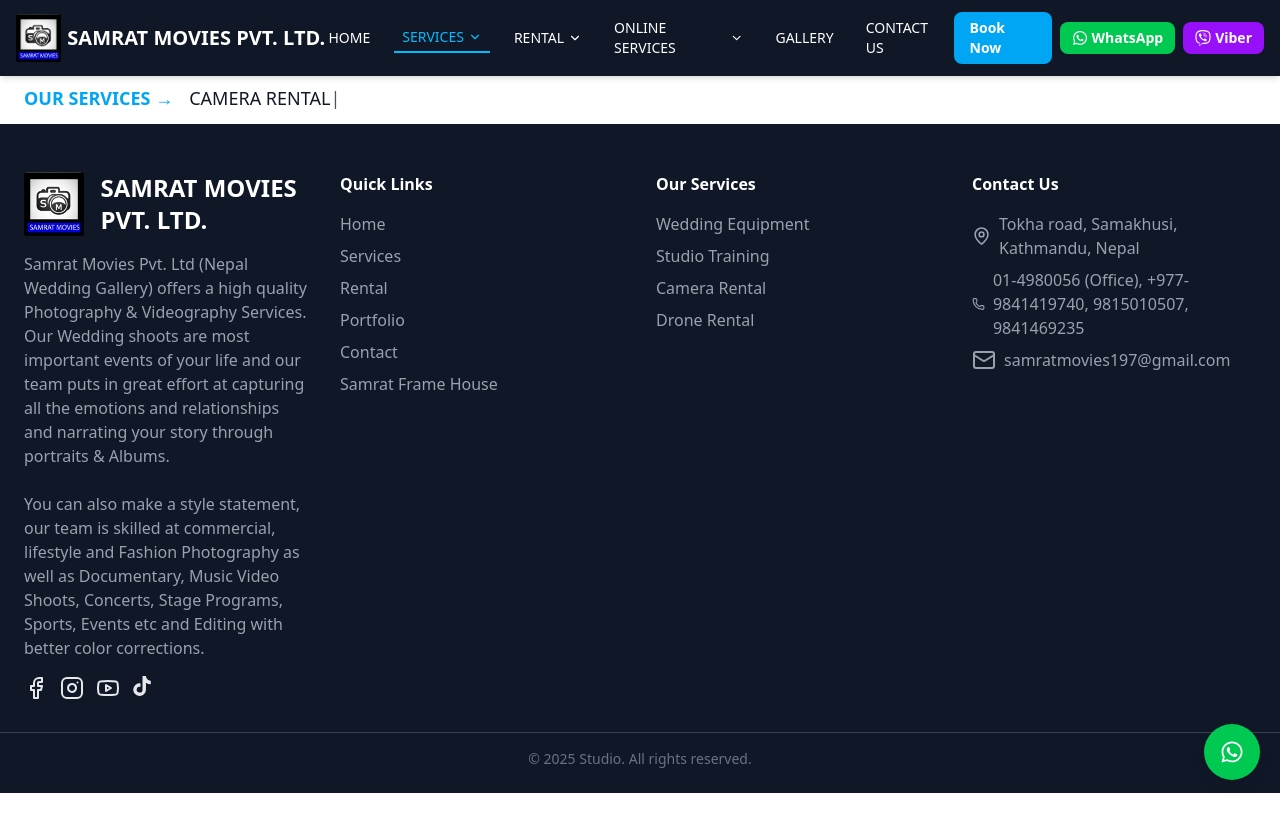
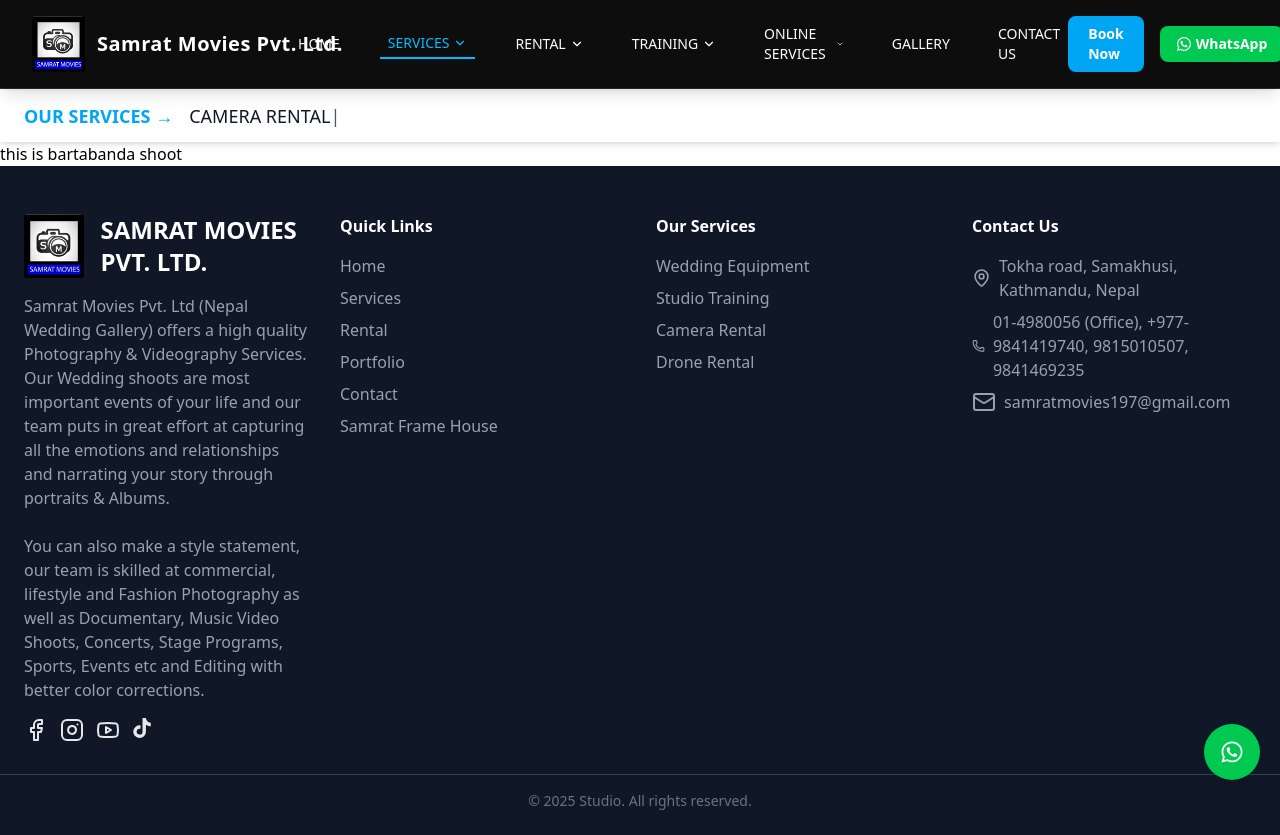
Before and after one commit to Mandip69/Samrat-Group, a React (Vite) app: page /services/barta in a window 1280 px wide. Before the commit the page ends 800 px from the top, so only its background shows below. Built offline with nearby package versions, Linux system fonts and the light colour scheme.

Commit message:
added new services in code

```diff
--- a/src/App.jsx
+++ b/src/App.jsx
@@ -7,7 +7,12 @@ import OnlineBooking from './pages/online/online';
 import ContactPage from './pages/contact/contact';
 import Tranning from './pages/services/tranning';
 import Wedding from './pages/services/wedding';
-import Studio from './pages/services/studio';
+import Barta from './pages/services/barta';
+import Event from './pages/services/event';
+import Indoor from './pages/services/indoor';
+import Pasni from './pages/services/pasni';
+
+// import Studio from './pages/services/studio';
 import Camera from './pages/rental/camera';
 import Projector from './pages/rental/projector';
 import Drone from './pages/rental/drone';
@@ -30,7 +35,11 @@ function App() {
         <Route path="/online" element={<OnlineBooking />} />
         <Route path="services/tranning" element={<Tranning />} />
         <Route path='/services/wedding' element={<Wedding />} />
-        <Route path='/services/studio' element={<Studio />} />
+        <Route path='/services/barta' element={<Barta />}/>
+        <Route path='/services/event' element={<Event />}/>
+        <Route path='/services/indoor' element={<Indoor />}/>
+        <Route path='/services/pasni' element={ <Pasni/>}/>
+        {/* <Route path='/services/studio' element={<Studio />} /> */}
         <Route path="/rental/camera" element={<Camera />} />
         <Route path='/rental/projector' element={<Projector />} />
         <Route path="/rental/drone" element={<Drone />} />
--- a/src/components/navbar.jsx
+++ b/src/components/navbar.jsx
@@ -10,18 +10,19 @@ const Navbar = () => {
   const [mobileMenuOpen, setMobileMenuOpen] = useState(false);
   const [mobileDropdown, setMobileDropdown] = useState(null);
 
-  // --- Update active menu based on current URL ---
+  // --- Update active menu based on URL ---
   useEffect(() => {
     const path = location.pathname;
     if (path === "/") setActive("home");
     else if (path.startsWith("/services")) setActive("services");
     else if (path.startsWith("/rental")) setActive("rental");
+    else if (path.startsWith("/training")) setActive("training");
     else if (path.startsWith("/service")) setActive("online");
     else if (path.startsWith("/portfolio")) setActive("portfolio");
     else if (path.startsWith("/contact")) setActive("contact");
   }, [location.pathname]);
 
-  // --- Typewriter Animation State ---
+  // --- Typewriter animation ---
   const services = [
     "WEDDING PACKAGES",
     "CAMERA RENTAL",
@@ -35,7 +36,6 @@ const Navbar = () => {
 
   useEffect(() => {
     let typingInterval;
-
     if (charIndex < services[serviceIndex].length) {
       typingInterval = setInterval(() => {
         setDisplayText((prev) => prev + services[serviceIndex][charIndex]);
@@ -48,7 +48,6 @@ const Navbar = () => {
         setServiceIndex((prev) => (prev + 1) % services.length);
       }, 2000);
     }
-
     return () => clearInterval(typingInterval);
   }, [charIndex, serviceIndex, services]);
 
@@ -59,8 +58,11 @@ const Navbar = () => {
       key: "services",
       dropdown: [
         { name: "WEDDING PACKAGES", href: "/services/wedding" },
-    { name: "TRANNING PACKAGES", href: "/services/tranning" },
-      { name: "STUDIO RENTAL PACKAGES", href: "/services/studio" },
+
+        { name: "EVENT COVERAGE ", href: "/services/event" },
+        { name: "BARTABANDA SHOOT ", href: "/services/barta" },
+        { name: "PASNI SHOOT ", href: "/services/pasni" },
+        { name: "INDOOR AND OUTDOOR SHOOT ", href: "/services/indoor" },
       ],
     },
     {
@@ -74,10 +76,21 @@ const Navbar = () => {
       ],
     },
     {
+      name: "TRAINING",
+      key: "training",
+      dropdown: [
+        { name: "GRAPHIC DESIGN", href: "/training/graphic-design" },
+        { name: "VIDEO EDITING", href: "/training/video-editing" },
+        { name: "PHOTOGRAPHY", href: "/training/photography" },
+        { name: "DRONE OPERATION", href: "/training/drone-operation" },
+        { name: "STUDIO LIGHTING", href: "/training/studio-lighting" },
+      ],
+    },
+    {
       name: "ONLINE SERVICES",
       key: "online",
       dropdown: [
-        { name: "HOSTING & DOMAINS REGISTER", href: "/service/web" },
+        { name: "HOSTING & DOMAINS", href: "/service/web" },
         { name: "WEB DEVELOPMENT", href: "/service/webdev" },
         { name: "SOCIAL MEDIA MARKETING", href: "/service/social" },
         { name: "GRAPHIC DESIGN", href: "/service/graphic" },
@@ -90,23 +103,26 @@ const Navbar = () => {
   return (
     <>
       {/* NAVBAR */}
-      <nav className="bg-gray-900 text-white shadow-md fixed w-full top-0 z-50">
-        <div className="max-w-7xl mx-auto flex items-center justify-between px-4 py-3">
-          {/* Left - Logo */}
-          <div className="flex items-center space-x-1.5">
-            <img src="/logo.png" alt="Logo" className="h-12 w-auto" />
-            <span className="text-xl font-semibold text-white whitespace-nowrap">
-              SAMRAT MOVIES PVT. LTD. <br />
-              {/* Tokha Road, Samakhusi, Kathmandu */}
-            </span>
-          </div>
+      <nav className="bg-black/95 backdrop-blur-md text-white shadow-lg fixed w-full top-0 z-50 border-b border-gray-800">
+        <div className="w-full flex items-center justify-between py-4 px-4 md:px-8">
+          {/* Logo + Name (fully left) */}
+          <Link
+            to="/"
+            className="flex items-center space-x-3 no-underline"
+            style={{ marginLeft: 0, paddingLeft: 0 }}
+          >
+            <img src="/logo.png" alt="Logo" className="h-14 w-auto" />
+            <h1 className="text-lg md:text-xl font-semibold tracking-wide whitespace-nowrap">
+              Samrat Movies Pvt. Ltd.
+            </h1>
+          </Link>
 
-          {/* Middle - Menu (Desktop) */}
-          <ul className="hidden md:flex items-center space-x-4">
+          {/* Desktop Menu */}
+          <ul className="hidden md:flex items-center space-x-8">
             {menuItems.map((item) => (
               <li key={item.key} className="relative">
                 <div
-                  className={`flex items-center space-x-1 px-2 py-1 cursor-pointer transition ${
+                  className={`flex items-center space-x-1 px-2 py-1 cursor-pointer transition duration-200 ${
                     active === item.key
                       ? "text-sky-400 border-b-2 border-sky-400"
                       : "hover:text-sky-300"
@@ -121,11 +137,11 @@ const Navbar = () => {
                 >
                   {item.dropdown ? (
                     <>
-                      <span className="text-sm">{item.name}</span>
+                      <span className="text-sm font-medium">{item.name}</span>
                       <ChevronDown size={14} />
                     </>
                   ) : (
-                    <Link to={item.href} className="text-sm">
+                    <Link to={item.href} className="text-sm font-medium">
                       {item.name}
                     </Link>
                   )}
@@ -133,12 +149,12 @@ const Navbar = () => {
 
                 {/* Dropdown */}
                 {item.dropdown && openDropdown === item.key && (
-                  <div className="absolute top-full mt-2 left-0 bg-gray-800 rounded-lg shadow-lg py-2 w-48 z-50">
+                  <div className="absolute top-full left-0 mt-2 bg-gray-900 border border-gray-700 rounded-lg shadow-xl py-2 w-56 z-50">
                     {item.dropdown.map((drop, i) => (
                       <Link
                         key={i}
                         to={drop.href}
-                        className="block px-4 py-1.5 hover:bg-gray-700 hover:text-sky-300 transition text-sm"
+                        className="block px-4 py-2 text-sm text-gray-300 hover:bg-gray-800 hover:text-sky-400 transition"
                         onClick={() => setOpenDropdown(null)}
                       >
                         {drop.name}
@@ -150,11 +166,11 @@ const Navbar = () => {
             ))}
           </ul>
 
-          {/* Right - Actions (Desktop) */}
-          <div className="hidden md:flex items-center space-x-2">
+          {/* Desktop Actions */}
+          <div className="hidden md:flex items-center space-x-4">
             <Link
               to="/online"
-              className="bg-sky-500 hover:bg-sky-400 px-4 py-1.5 rounded-lg font-semibold text-sm transition"
+              className="bg-sky-500 hover:bg-sky-400 px-5 py-2 rounded-lg font-semibold text-sm transition"
             >
               Book Now
             </Link>
@@ -162,7 +178,7 @@ const Navbar = () => {
               href="https://wa.me/9779841419740"
               target="_blank"
               rel="noopener noreferrer"
-              className="flex items-center space-x-1 bg-green-500 hover:bg-green-600 px-3 py-1.5 rounded-lg font-semibold text-sm transition"
+              className="flex items-center space-x-1 bg-green-500 hover:bg-green-600 px-4 py-2 rounded-lg font-semibold text-sm transition"
             >
               <FaWhatsapp className="w-4 h-4" />
               <span>WhatsApp</span>
@@ -171,25 +187,25 @@ const Navbar = () => {
               href="viber://chat?number=%2B9779841419740"
               target="_blank"
               rel="noopener noreferrer"
-              className="flex items-center space-x-1 bg-purple-600 hover:bg-purple-700 px-3 py-1.5 rounded-lg font-semibold text-sm transition"
+              className="flex items-center space-x-1 bg-purple-600 hover:bg-purple-700 px-4 py-2 rounded-lg font-semibold text-sm transition"
             >
               <FaViber className="w-4 h-4" />
               <span>Viber</span>
             </a>
           </div>
 
-          {/* Mobile Menu Button */}
+          {/* Mobile Toggle */}
           <button
-            className="md:hidden p-2"
+            className="md:hidden p-2 text-white"
             onClick={() => setMobileMenuOpen(!mobileMenuOpen)}
           >
             {mobileMenuOpen ? <X size={28} /> : <Menu size={28} />}
           </button>
         </div>
 
-        {/* Mobile Dropdown */}
+        {/* Mobile Menu */}
         {mobileMenuOpen && (
-          <div className="md:hidden fixed top-[72px] left-0 w-full bg-gray-800 px-6 py-4 space-y-2 z-50">
+          <div className="md:hidden bg-gray-900 px-6 py-4 space-y-2 border-t border-gray-800">
             {menuItems.map((item) => (
               <div key={item.key}>
                 <div
@@ -207,7 +223,7 @@ const Navbar = () => {
                 >
                   {item.dropdown ? (
                     <>
-                      <span>{item.name}</span>
+                      <span className="font-medium">{item.name}</span>
                       {mobileDropdown === item.key ? (
                         <ChevronUp size={18} />
                       ) : (
@@ -226,7 +242,7 @@ const Navbar = () => {
                         key={i}
                         to={drop.href}
                         onClick={() => setMobileMenuOpen(false)}
-                        className="block py-1 text-gray-300 hover:text-sky-300"
+                        className="block py-1 text-gray-300 hover:text-sky-400 text-sm"
                       >
                         {drop.name}
                       </Link>
@@ -237,11 +253,11 @@ const Navbar = () => {
             ))}
 
             {/* Mobile Buttons */}
-            <div className="space-y-2 mt-3">
+            <div className="space-y-3 mt-4">
               <Link
                 to="/online"
                 onClick={() => setMobileMenuOpen(false)}
-                className="w-full bg-sky-500 hover:bg-sky-400 px-4 py-2 rounded-lg font-semibold transition block text-center"
+                className="block w-full bg-sky-500 hover:bg-sky-400 px-4 py-2 rounded-lg font-semibold text-center transition"
               >
                 Book Now
               </Link>
@@ -249,7 +265,7 @@ const Navbar = () => {
                 href="https://wa.me/9779841419740"
                 target="_blank"
                 rel="noopener noreferrer"
-                className="w-full bg-green-500 hover:bg-green-600 px-4 py-2 rounded-lg font-semibold transition block text-center"
+                className="block w-full bg-green-500 hover:bg-green-600 px-4 py-2 rounded-lg font-semibold text-center transition"
               >
                 WhatsApp
               </a>
@@ -257,7 +273,7 @@ const Navbar = () => {
                 href="viber://chat?number=%2B9779841419740"
                 target="_blank"
                 rel="noopener noreferrer"
-                className="w-full bg-purple-600 hover:bg-purple-700 px-4 py-2 rounded-lg font-semibold transition block text-center"
+                className="block w-full bg-purple-600 hover:bg-purple-700 px-4 py-2 rounded-lg font-semibold text-center transition"
               >
                 Viber
               </a>
@@ -266,8 +282,8 @@ const Navbar = () => {
         )}
       </nav>
 
-      {/* SERVICES TICKER (Typewriter effect) */}
-      <div className="bg-white shadow-md w-full py-3 mt-[72px]">
+      {/* SERVICES TICKER */}
+      <div className="bg-white shadow-md w-full py-3 mt-[90px]">
         <div className="max-w-7xl mx-auto flex items-center space-x-4 px-6">
           <span className="text-sky-500 font-semibold text-lg">
             OUR SERVICES →
--- /dev/null
+++ b/src/pages/services/barta.jsx
@@ -0,0 +1,11 @@
+import React from 'react'
+
+function barta() {
+  return (
+    <div>
+      <h1>this is bartabanda shoot</h1>
+    </div>
+  )
+}
+
+export default barta
--- /dev/null
+++ b/src/pages/services/event.jsx
@@ -0,0 +1,11 @@
+import React from 'react'
+
+function event() {
+  return (
+    <div>
+      <h1>this is evern shoot </h1>
+    </div>
+  )
+}
+
+export default event
--- /dev/null
+++ b/src/pages/services/indoor.jsx
@@ -0,0 +1,11 @@
+import React from 'react'
+
+function indoor() {
+  return (
+    <div>
+      <h1>This is indoor shoot</h1>
+    </div>
+  )
+}
+
+export default indoor
--- /dev/null
+++ b/src/pages/services/pasni.jsx
@@ -0,0 +1,11 @@
+import React from 'react'
+
+function pasni() {
+  return (
+    <div>
+      <h1>this is pasnu shoot</h1>
+    </div>
+  )
+}
+
+export default pasni
```
